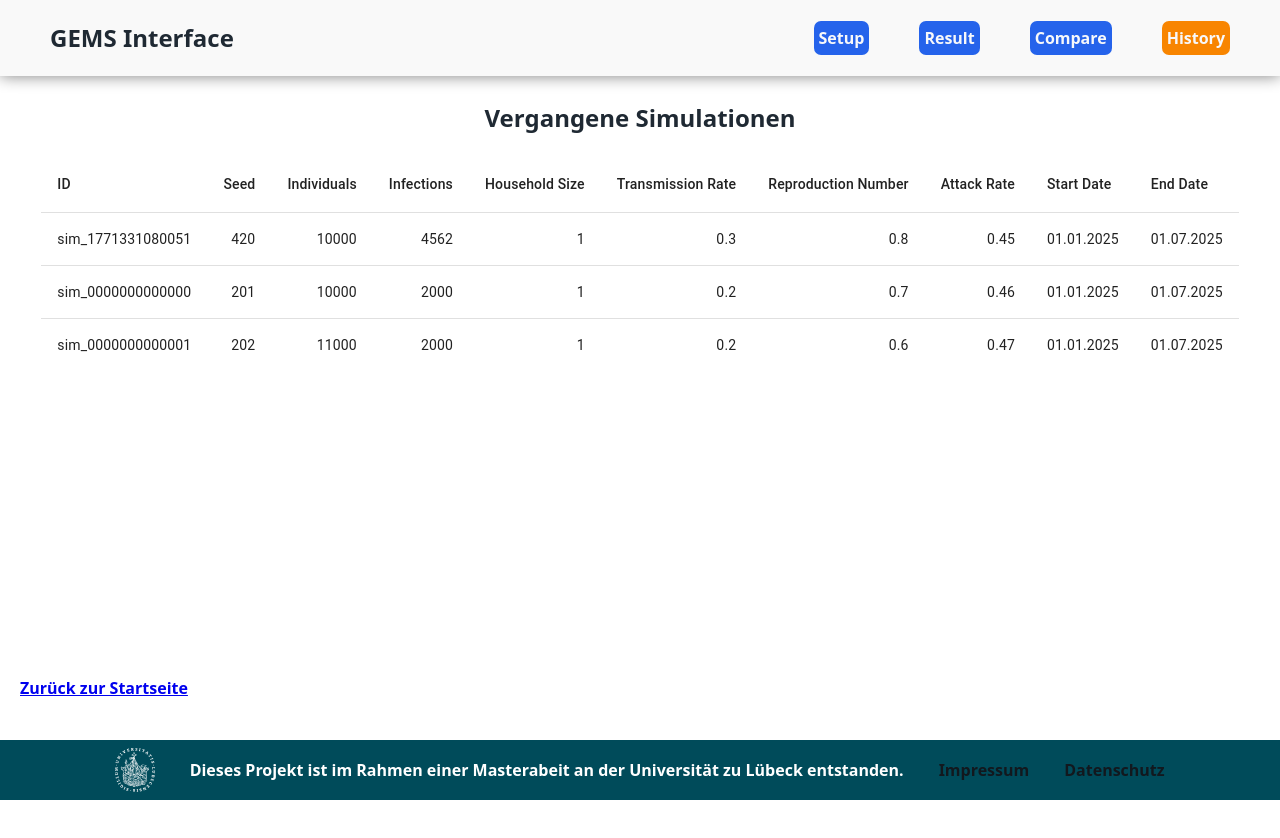
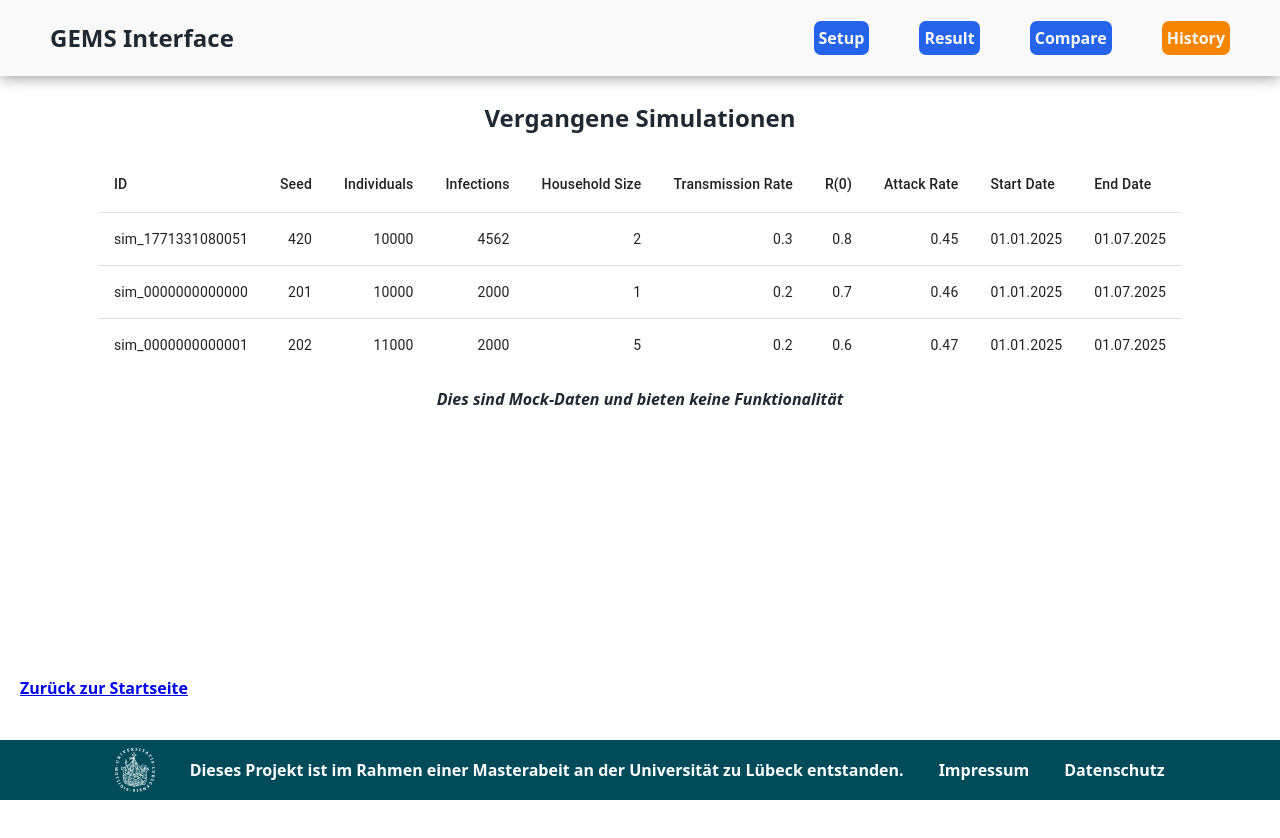
Before and after one commit to cjf999/masterarbeit, a React (Vite) app in the folder packages/frontend/: page /history in a window 1280 px wide. Shown: the top 838 px of the page. Built offline with nearby package versions, Linux system fonts and the light colour scheme.

Commit message:
add polling etc

```diff
--- a/packages/frontend/src/index.css
+++ b/packages/frontend/src/index.css
@@ -101,12 +101,12 @@ p {
 /* footer */
 #impressum{
   text-decoration: none;
-  color: #12181e;
+  color: #ffffff;
 }
 
 #datenschutz{
   text-decoration: none;
-  color: #12181e;
+  color: #ffffff;
 }
 
 .footer{
--- a/packages/frontend/src/pages/Compare.tsx
+++ b/packages/frontend/src/pages/Compare.tsx
@@ -1,6 +1,5 @@
 import Footer from "../components/Footer";
 import Navbar from "../components/Navbar";
-import { Link } from "react-router-dom";
 import SimLoader from "../components/SimLoader";
 
 function Compare(){
@@ -27,12 +26,7 @@ function Compare(){
                     </div>
                 </div>
             </div>
-
             <br/>
-
-            <div >
-                <Link className="return-link" to={"/"}>Zurück zur Startseite</Link>
-            </div>
         </div>
         <Footer />
         </>
--- a/packages/frontend/src/pages/History.tsx
+++ b/packages/frontend/src/pages/History.tsx
@@ -26,9 +26,9 @@ const History = () => {
     }
 
     const rows = [
-        createData("sim_1771331080051", 420, 10000, 4562, 1, 0.3, 0.8, 0.45, "01.01.2025", "01.07.2025"),
+        createData("sim_1771331080051", 420, 10000, 4562, 2, 0.3, 0.8, 0.45, "01.01.2025", "01.07.2025"),
         createData("sim_0000000000000", 201, 10000, 2000, 1, 0.2, 0.7, 0.46, "01.01.2025", "01.07.2025"),
-        createData("sim_0000000000001", 202, 11000, 2000, 1, 0.2, 0.6, 0.47, "01.01.2025", "01.07.2025")
+        createData("sim_0000000000001", 202, 11000, 2000, 5, 0.2, 0.6, 0.47, "01.01.2025", "01.07.2025")
     ]
 
     return(
@@ -48,7 +48,7 @@ const History = () => {
                     <TableCell>Infections</TableCell>
                     <TableCell>Household Size</TableCell>
                     <TableCell>Transmission Rate</TableCell>
-                    <TableCell>Reproduction Number</TableCell>
+                    <TableCell>R(0)</TableCell>
                     <TableCell>Attack Rate</TableCell>
                     <TableCell>Start Date</TableCell>
                     <TableCell>End Date</TableCell>
@@ -73,8 +73,9 @@ const History = () => {
             </Table>
             </TableContainer>
         </div>
+        <p><i>Dies sind Mock-Daten und bieten keine Funktionalität</i></p>
+        <Link className="return-link" to={"/"}>Zurück zur Startseite</Link>
         </div>
-        <Link className="return-link" to={"/"}>Zurück zur Startseite</Link>
         <Footer />
     </>
     )
--- a/packages/frontend/src/pages/Result.tsx
+++ b/packages/frontend/src/pages/Result.tsx
@@ -45,6 +45,9 @@ export default function Result() {
     //errorhandling
     const [error, setError] = useState<string | null>(null);
     const [loading, setLoading] = useState(false);
+
+    //polling
+    const [polling, setPolling] = useState(false);
 
     //data für fetch von sim Daten
     const [data, setData] = useState<SimulationData | null>(null);
@@ -172,6 +175,35 @@ export default function Result() {
     }
 
     /* useEffects */
+
+    //polling für regelmäßige requests bis ergebnisse fertig
+    useEffect(() => {
+        if (!polling || !simulationId) return;
+
+        const interval = setInterval(async () => {
+            try {
+                const res = await fetch(`https://gems.hciuse.sh/simulations/${simulationId}`);
+                if (!res.ok) throw new Error("Fehler beim Abrufen der Daten");
+
+                const result = await res.json();
+                setData(result);
+
+                // wenn Simulation fertig dann polling stoppen
+                if (result.status !== "running") {
+                    clearInterval(interval);
+                    setPolling(false);
+                }
+
+            } catch (err) {
+                console.error(err);
+            }
+
+        }, 3000); // alle 3 Sekunden
+
+        return () => clearInterval(interval);
+
+    }, [polling, simulationId]);
+
     //setze simulationId auf simId (egal ob von eingabe oder durch übergabe!) und update bei änderung
     useEffect(() => {
         if(simId){
@@ -208,7 +240,10 @@ export default function Result() {
 
         navigate(`/result/${inputValue}`);
 
-        // setSimulationId(inputValue);
+        setSimulationId(inputValue);
+
+
+        setPolling(true); // Polling starten
         // const data = new FormData(event.currentTarget);
         // const simId = data.get("id") as string;
         console.log('looking for simId', simId);
@@ -256,6 +291,7 @@ export default function Result() {
             <button
             type="submit"
             className="button-container fetch-button"
+
             >
                 Ergebnisse laden
             </button>
@@ -342,7 +378,7 @@ export default function Result() {
                         <h3>Infektion</h3>
                         <p><strong>Pathogen: </strong>{pathogenTypeInfo?.pathogen}</p>
                         <p><strong>Übertragungsrate: </strong>{pathogenInfo?.transmission_function?.parameters?.transmission_rate}</p>
-                        {pathogenInfo?.transmission_function?.parameters?.transmission_rate > 0.1 && (
+                        {pathogenInfo?.transmission_function?.parameters?.transmission_rate > 0.5 && (
                             <Alert severity="error">Hohe Ansteckungsgefahr!</Alert>
 
                         )}
```
